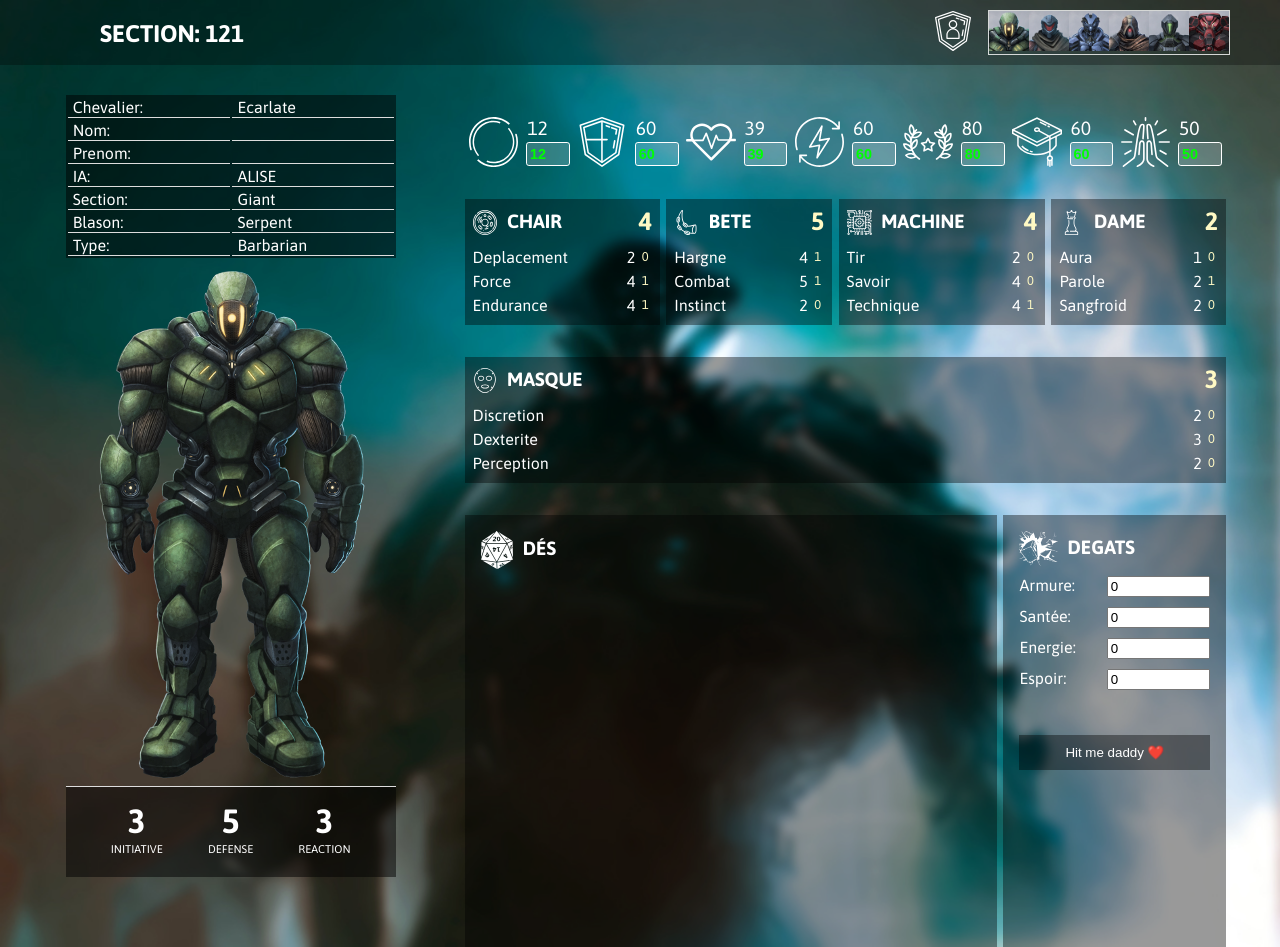
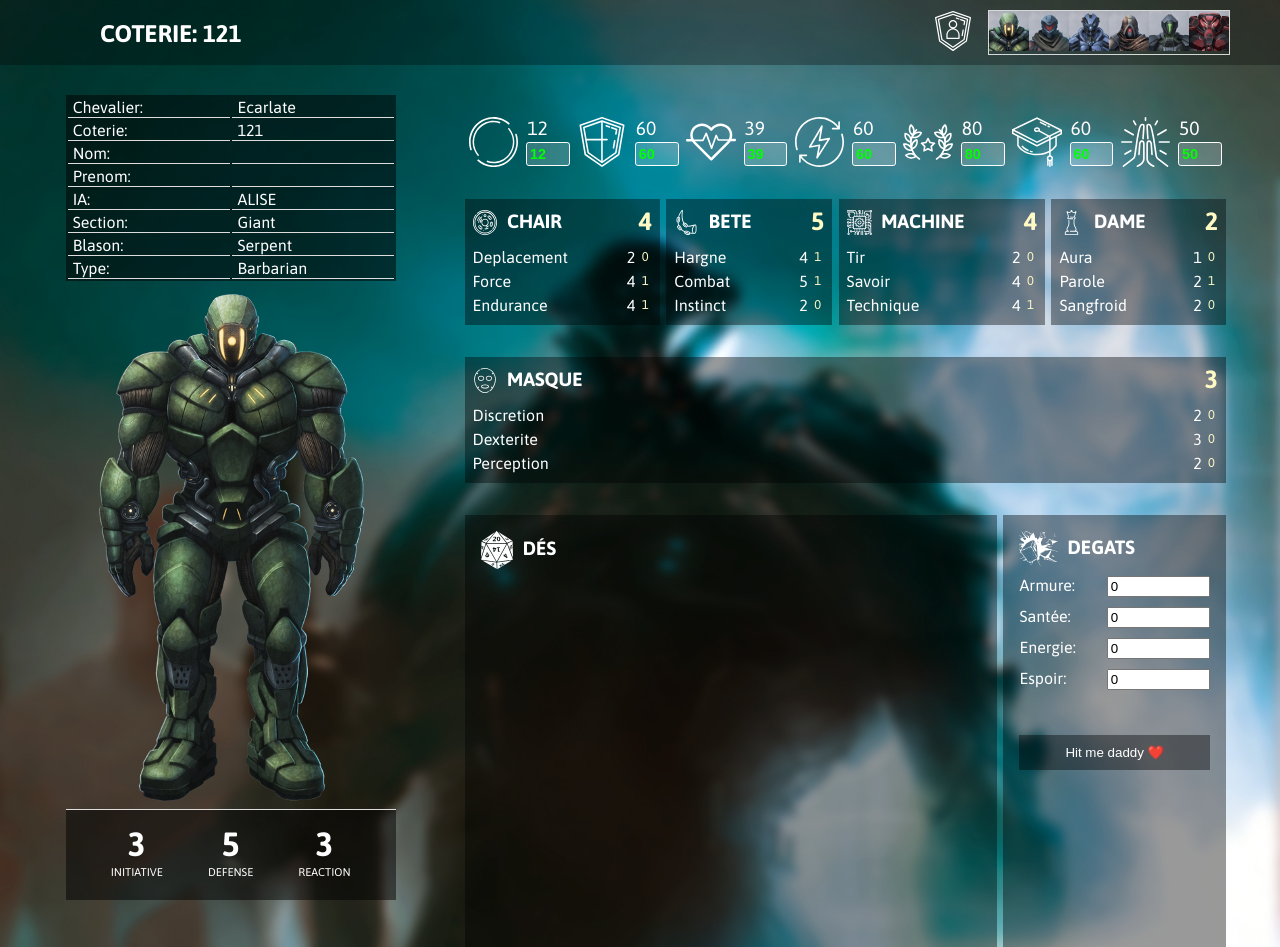
Before and after one commit to Dtanguy/KnightDash, a Vue app: page / in a window 1280 px wide. Built offline with nearby package versions, Linux system fonts and the light colour scheme.

Commit message:
[COSMETIC] Rename section to coterie

```diff
--- a/src/components/Topbar.vue
+++ b/src/components/Topbar.vue
@@ -21,14 +21,14 @@
     <!-- mobile -->
     <div class="fixe"></div>
 
-    <h2 class="title fixe">SECTION: {{ $store.state.section.name }}</h2>
+    <h2 class="title fixe">COTERIE: {{ $store.state.coteries.name }}</h2>
 
     <div class="team fixe">
       <div class="logo">
-        <img :src="$store.state.section.logo" alt="" />
+        <img :src="$store.state.coteries.logo" alt="" />
       </div>
       <div class="teammates">
-        <a v-for="(member, i) in $store.state.section.members" :key="i" @click="goto(i)">
+        <a v-for="(member, i) in $store.state.coteries.members" :key="i" @click="goto(i)">
           <img :src="armorFace($store.state.members[member].infos.type)" alt="" />
         </a>
       </div>
--- a/src/store.js
+++ b/src/store.js
@@ -21,7 +21,7 @@ export default new Vuex.Store({
       hope: require("@/assets/icons/hope.svg"),
     },
     current: "ecarlate",
-    section: {
+    coteries: {
       name: "121",
       logo: require("@/assets/icons/team.svg"),
       members: ["ecarlate", "2", "3", "4", "5", "6"]
@@ -57,6 +57,7 @@ export default new Vuex.Store({
       ecarlate: {
         infos: {
           chevalier: "ecarlate",
+          coterie: "121",
           nom: "",
           prenom: "",
           IA: "ALISE",
```
Also changed, not shown: 1 other file (tests, documents, lock files or other folders).
